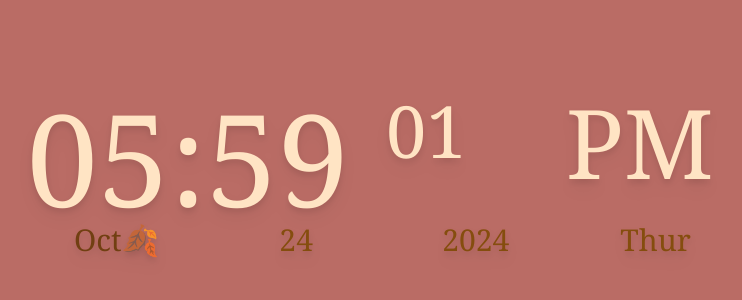
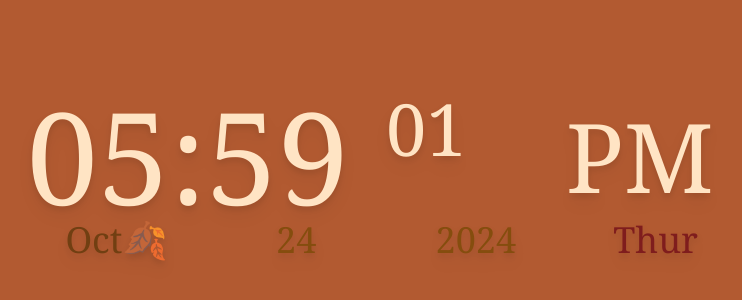
Before and after one commit to JosephPotapenko/Tailwind-Setup-Clock, a website: page public/index.html in a window 1280 px wide. Shown: the part 224-524 px from the top of the page, without its empty margins (254-996 px from the left). Drawn offline with Linux system fonts and the light colour scheme.

Commit message:
Update styling #4

```diff
--- a/public/index.html
+++ b/public/index.html
@@ -11,28 +11,28 @@
     <script src="date.js" defer></script>
 
 </head>
-<body class="h-screen flex justify-center items-center ring">
+<body class="h-screen flex justify-center items-center drop-shadow-lg ">
 
     <main>
 
         <!-- Time -->
         <time class="time">
-          <time class="container mx-auto block grid lg:grid-cols-4 md:grid-cols-2 sm:grid-cols-2 font-serif text-9xl drop-shadow-lg">
+          <time class="container mx-auto block grid lg:grid-cols-4 md:grid-cols-2 font-serif text-9xl">
 
             <data class="hours block">HH</data>
             <data class="minutes block">MM</data>
             <data class="seconds block text-7xl">SS</data>
-            <data class="amOrPM block text-8xl">AM/PM</data>
+            <data class="amOrPM block text-8xl flex justify-start items-center">AM/PM</data>
 
           </time>
 
 
         <!-- Date -->
-        <time class="container block grid mx-auto lg:grid-cols-4 md:grid-cols-2 sm:grid-cols-2 font-medium font-serif text-3xl drop-shadow-lg">
+        <time class="container mx-auto block grid lg:grid-cols-4 md:grid-cols-2 font-serif text-4xl ">
           <data class="month text-yellow-900 flex justify-center items-center">Month</data>
           <data class="dayOfMonth text-yellow-800 flex justify-center items-center">00</data>
           <data class="year text-yellow-800 flex justify-center items-center">0000</data>
-          <data class="dayOfWeek text-yellow-800 flex justify-center items-center">SMTWTFS</data>
+          <data class="dayOfWeek text-red-900 flex justify-center items-center">SMTWTFS</data>
         </time>
 
       </main>
--- a/src/input.css
+++ b/src/input.css
@@ -4,8 +4,7 @@
 @tailwind utilities;
 
 /* Your Awesome Styles */
-
 body{
-    background-color: #ba6c65;
+    background-color: #a74314df;
     color: bisque;
-}
+  }
```
Also changed, not shown: public/style.css.
